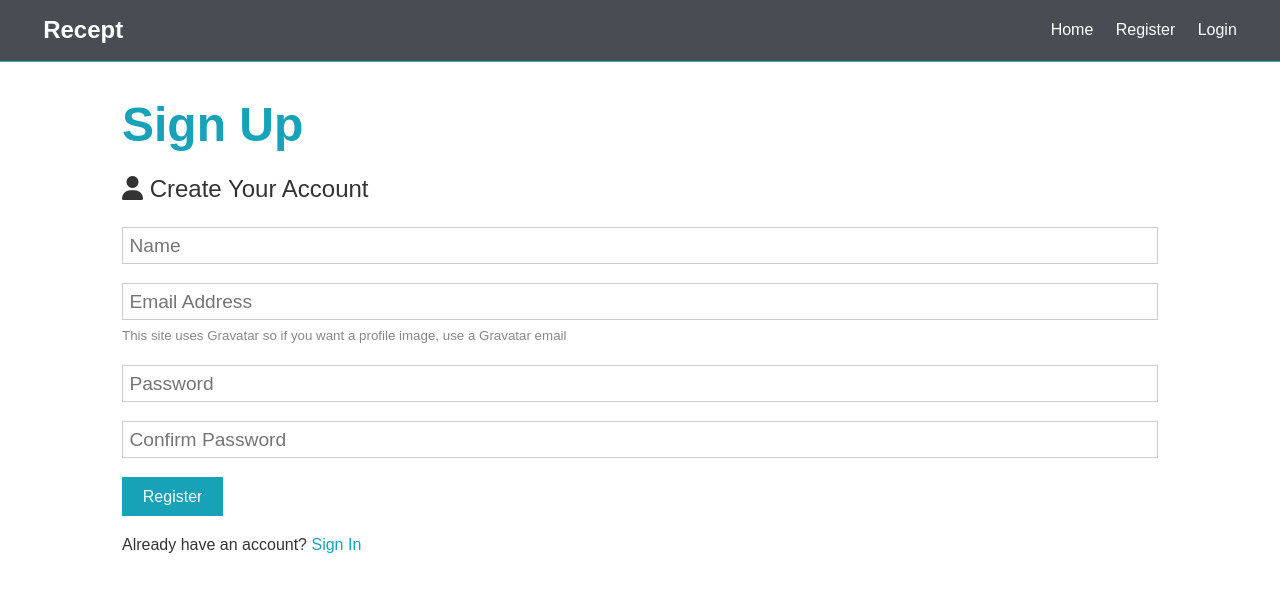
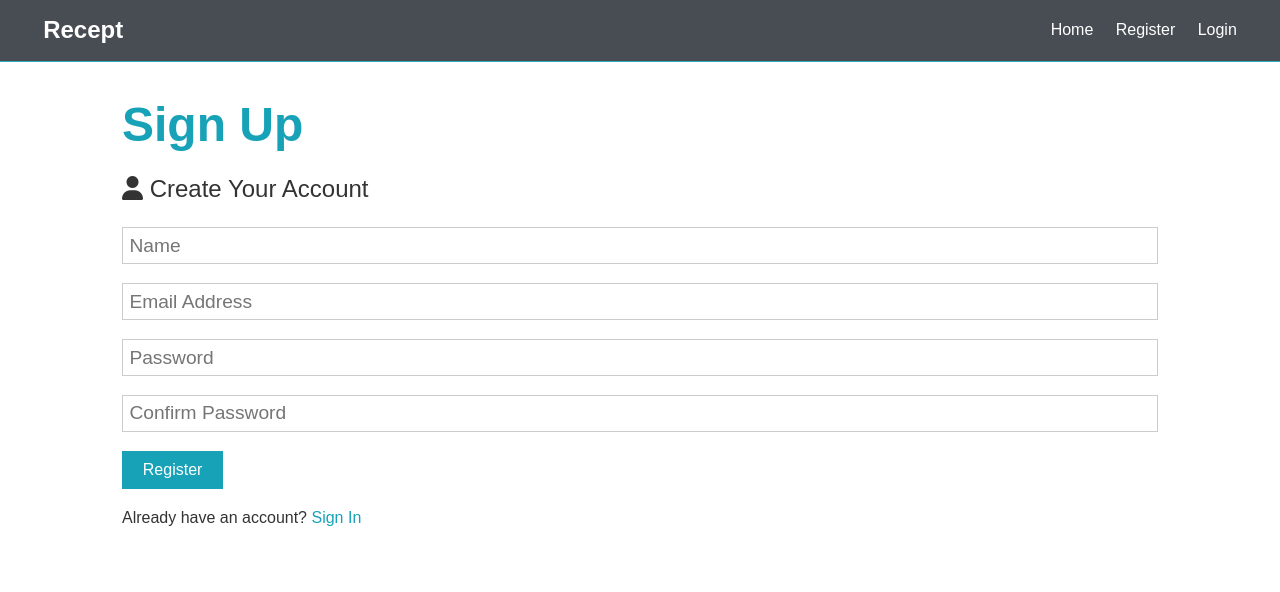
Before and after one commit to Ziheron/receptapp, a React (Create React App) app: page /register in a window 1280 px wide. Shown: the top 592 px of the page. Built offline with nearby package versions, Linux system fonts and the light colour scheme; the HTML template or start-up script is replaced by a standard one.

Commit message:
minor change

```diff
--- a/src/components/auth/Register.js
+++ b/src/components/auth/Register.js
@@ -56,10 +56,7 @@ const history = useHistory();
               onChange={(e) => onChange(e)}
               required
             />
-            <small className="form-text">
-              This site uses Gravatar so if you want a profile image, use a
-              Gravatar email
-            </small>
+
           </div>
           <div className="form-group">
             <input
```
